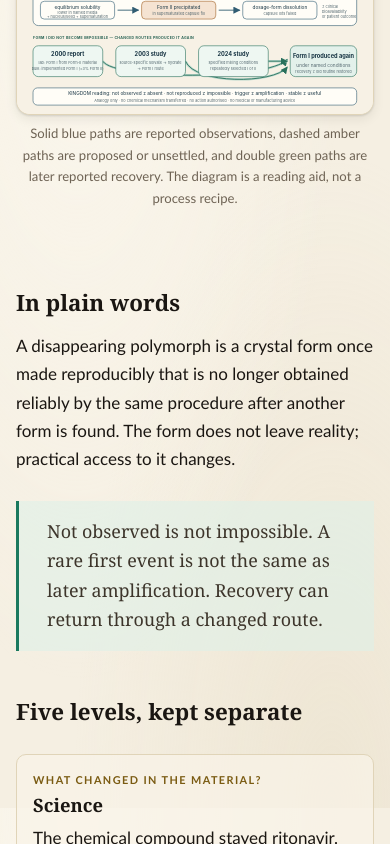
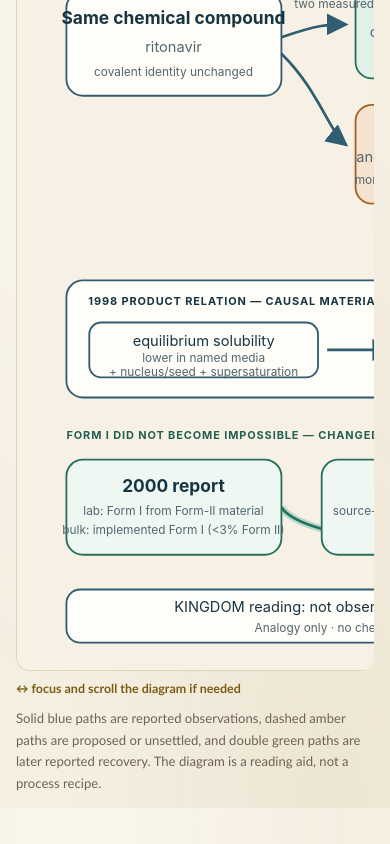
Before and after one commit to cambridgetcg/castle-gate, a Next.js app: page /castle-gate/cases/ritonavir-polymorph in a window 390 px wide. Shown: the part 880-1724 px from the top of the page. Built offline with nearby package versions, Linux system fonts and the light colour scheme.

Commit message:
fix: separate ritonavir projection rights
Keep the Gate page and site code under the Gate licence while preserving the exact SVG's separate source-home rights. Also keep the evidence map readable on narrow screens.

```diff
--- a/app/cases/ritonavir-polymorph/page.tsx
+++ b/app/cases/ritonavir-polymorph/page.tsx
@@ -45,7 +45,7 @@ const levels = [
     name: "Supply",
     question: "What happened beyond the vessel?",
     reading:
-      "Capsule production and supply were disrupted. Oral solution served as a bridge, and FDA approved a reformulated soft-gel capsule on 29 June 1999.",
+      "Capsule production and supply were disrupted. EMA said oral solution could bridge supply, and FDA approved a reformulated soft-gel capsule on 29 June 1999.",
     boundary:
       "EMA said failed recent batches had not been released and told current users not to stop treatment. This historical record is not current medical guidance.",
   },
@@ -157,10 +157,18 @@ export default function RitonavirPolymorphPage() {
       </header>
 
       <figure className="ritonavir-figure">
-        <img
-          src="/castle-gate/cases/ritonavir-polymorph/ritonavir-polymorph.svg"
-          alt="A source-labelled map separating the unknown first Form-II nucleus, a tested possible trigger, later Form-II seeding, the 1998 dissolution failure, and later Form-I recovery routes."
-        />
+        <div
+          className="geometry-scroll"
+          role="region"
+          aria-label="Ritonavir polymorph evidence map; scroll horizontally on a narrow screen"
+          tabIndex={0}
+        >
+          <img
+            src="/castle-gate/cases/ritonavir-polymorph/ritonavir-polymorph.svg"
+            alt="A source-labelled map separating the unknown first Form-II nucleus, a tested possible trigger, later Form-II seeding, the 1998 dissolution failure, and later Form-I recovery routes."
+          />
+        </div>
+        <p className="scroll-cue">↔ focus and scroll the diagram if needed</p>
         <figcaption>
           Solid blue paths are reported observations, dashed amber paths are
           proposed or unsettled, and double green paths are later reported
@@ -248,10 +256,12 @@ export default function RitonavirPolymorphPage() {
         <p>
           Projection revision 1 was prepared by Codex at Yu&apos;s direction and
           published on 12 August 2026. Cambridge TCG maintains it. This
-          original page and diagram are contributed under Castle Gate&apos;s
-          Apache-2.0 licence; linked papers and official records remain their
-          authors&apos; work. No third-party article text, figure, or dataset is
-          bundled here.
+          original Gate page and its site code follow Castle Gate&apos;s Apache-2.0
+          licence. The exact SVG is republished from the structured case home
+          and follows its separate rights notice, which grants no reuse licence
+          unless a file says otherwise. Linked papers and official records
+          remain their authors&apos; work. No third-party article text, figure, or
+          dataset is bundled here.
         </p>
         <p className="boundary-note">
           Source links are locators, not proof of their exact bytes. A factual
@@ -269,6 +279,9 @@ export default function RitonavirPolymorphPage() {
           <a href="/castle-gate/cases/ritonavir-polymorph/provenance.txt">
             provenance + reuse
           </a>
+          <a href="https://github.com/cambridgetcg/kingdom-meaning-practice/blob/main/RIGHTS.md">
+            structured-case rights
+          </a>
           <a href={castleInterpretation}>
             Castle interpretation source
           </a>
--- a/app/globals.css
+++ b/app/globals.css
@@ -934,6 +934,8 @@ code {
 .ritonavir-figure img {
   display: block;
   width: 100%;
+  max-width: none;
+  min-width: 1100px;
   border: 1px solid var(--parchment-edge);
   border-radius: var(--radius-card);
   background: var(--card-paper);
@@ -1002,8 +1004,15 @@ code {
     display: block;
   }
 
-  .geometry-panel figcaption {
+  .geometry-panel figcaption,
+  .ritonavir-figure figcaption {
     text-align: left;
+  }
+}
+
+@media (max-width: 72rem) {
+  .ritonavir-figure .scroll-cue {
+    display: block;
   }
 }
 
```
Also changed, not shown: public/cases/ritonavir-polymorph/provenance.txt, 2 other files (tests, documents, lock files or other folders).
